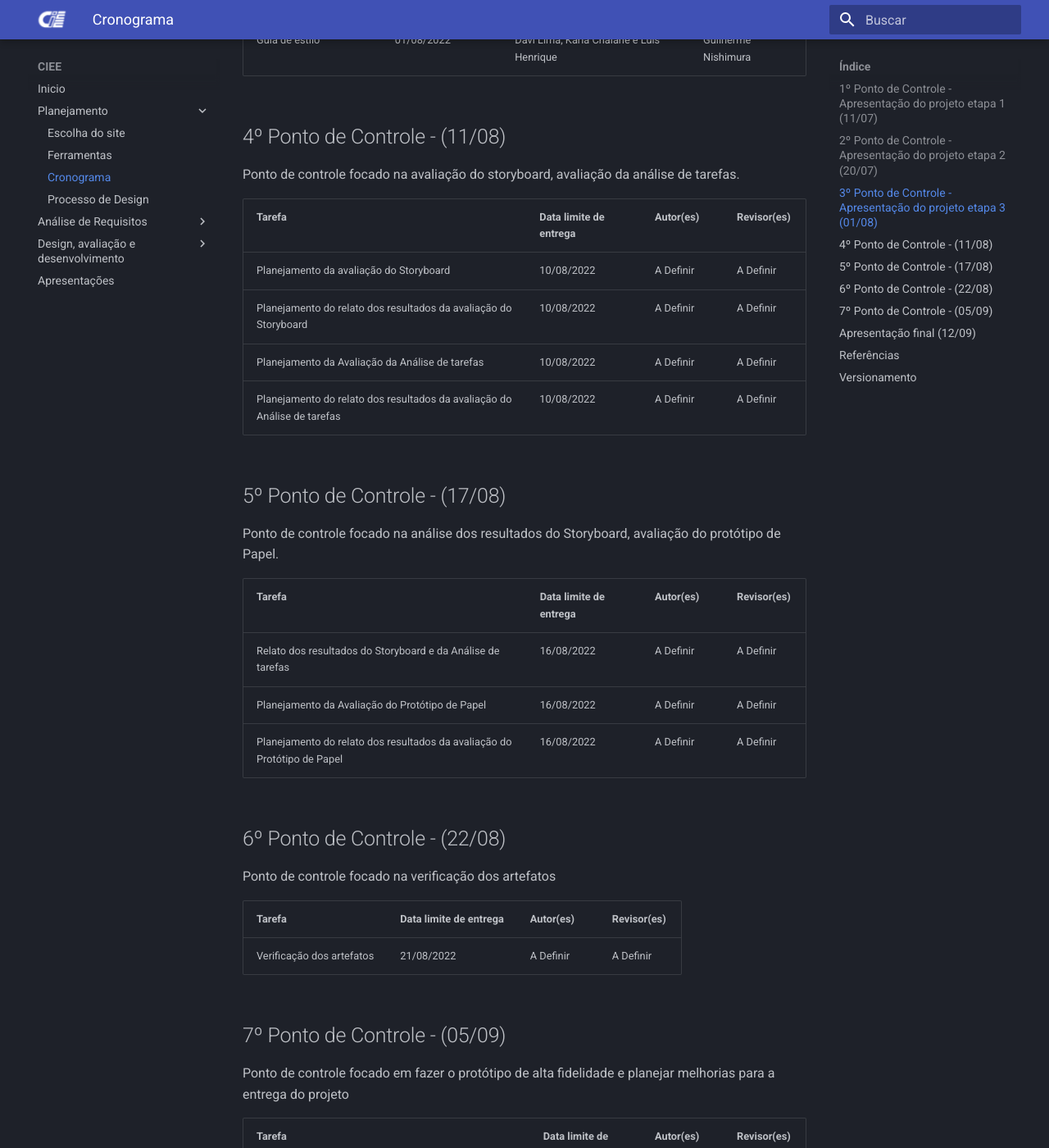
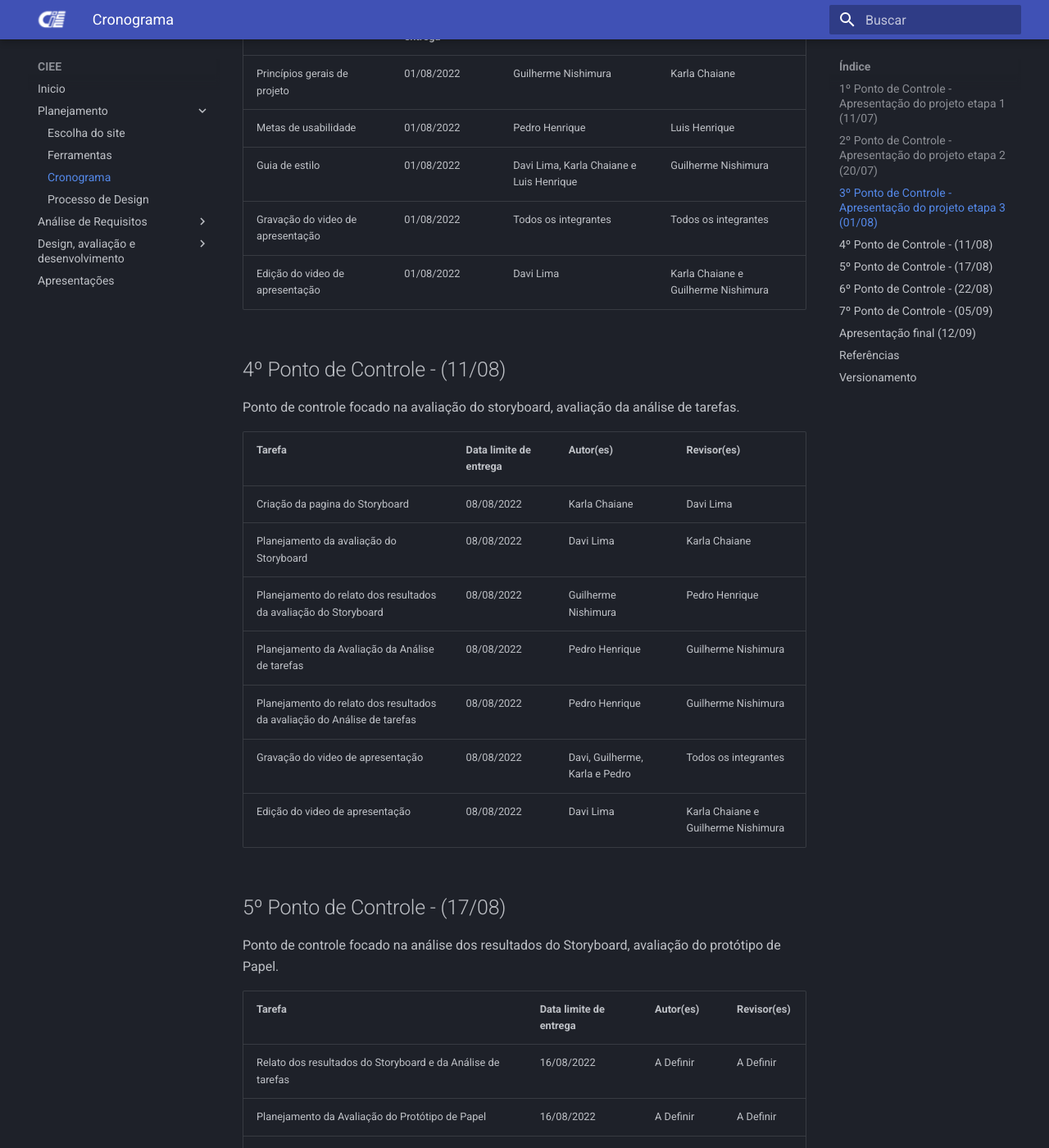
Before and after one commit to JoaoGElvas/2022.1-CIEE, an MkDocs documentation site: the page built from docs/planejamento/cronograma.md, in a window 1280 px wide and 1400 px high, scrolled down 1894 px. Shown: the whole window at 82% size. Built offline with MkDocs 1.6.1 and Material for MkDocs 9.7.7, drawn with Linux system fonts in a browser that asks for light colours; some of the changed text lies outside the part shown.

Commit message:
cronograma entrega 4

```diff
--- a/docs/planejamento/cronograma.md
+++ b/docs/planejamento/cronograma.md
@@ -18,7 +18,8 @@ Ponto de controle focado em avaliar o sistema, entender o problema, definir o es
 | Processo de Design                 | 11/07/2022             | Davi Lima                  | Karla Chaiane               |
 | Planejamento da equipe             | 11/07/2022             | Todos os integrantes       | Todos os integrantes        |
 | Planejamento do projeto            | 11/07/2022             | Todos os integrantes       | Todos os integrantes        |
-| Gravação do video de apresentação  | 11/07/2022             | Todos os integrantes       | Todos os integrantes        |
+| Gravação do video de apresentação | 11/07/2022        | Todos os integrantes            | Todos os integrantes         |
+| Edição do video de apresentação | 11/07/2022          | Guilherme Nishimura             | Karla Chaiane e Davi Lima    |
 
 ## 2º Ponto de Controle - Apresentação do projeto etapa 2 (20/07)
 
@@ -30,7 +31,8 @@ Ponto de controle com foco em identificar nosso usuário, fazer a análise de ta
 | Personas                      | 20/07/2022             | Guilherme Nishimura             |               Karla Chaiane     |
 | Análise de tarefas do usuário | 20/07/2022             | Davi Lima e Karla Chaiane       |            Guilherme Nishimura  |
 | Aspectos Éticos de Pesquisa Envolvendo Pessoas         | 20/07/2022 | Pedro Henrique     |                   Luis Henrique |
-| Gravação do video de apresentação | 20/07/2022         | Todos os integrantes            | Todos os integrantes            |
+| Gravação do video de apresentação | 20/07/2022        | Todos os integrantes            | Todos os integrantes            |
+| Edição do video de apresentação | 20/07/2022          | Davi Lima            | Karla Chaiane e Guilherme Nishimura        |
 
 
 ## 3º Ponto de Controle - Apresentação do projeto etapa 3 (01/08)
@@ -41,7 +43,9 @@ Ponto de controle focado em metas de usabilidade, guias de estilo.
 | ---------------------------- | ---------------------- | ------------------------------- | ------------------------------- |
 | Princípios gerais de projeto | 01/08/2022             | Guilherme Nishimura             | Karla Chaiane |
 | Metas de usabilidade         | 01/08/2022             | Pedro Henrique                  | Luis Henrique  |
-| Guia de estilo               | 01/08/2022             |  Davi Lima, Karla Chaiane e Luis Henrique    | Guilherme Nishimura  |
+| Guia de estilo               | 01/08/2022             |  Davi Lima, Karla Chaiane e Luis Henrique    | Guilherme Nishimura |
+| Gravação do video de apresentação | 01/08/2022        | Todos os integrantes            | Todos os integrantes            |
+| Edição do video de apresentação | 01/08/2022          | Davi Lima            | Karla Chaiane e Guilherme Nishimura        |
 
 ## 4º Ponto de Controle - (11/08)
 
@@ -49,10 +53,13 @@ Ponto de controle focado na avaliação do storyboard, avaliação da análise d
 
 | Tarefa                                                                   | Data limite de entrega | Autor(es)                      | Revisor(es)    |
 | ------------------------------------------------------------------------ | ---------------------- | ------------------------------ | -------------- |
-| Planejamento da avaliação do Storyboard                                  | 10/08/2022             | A Definir | A Definir  |
-| Planejamento do relato dos resultados da avaliação do Storyboard         | 10/08/2022             | A Definir                 | A Definir |
-| Planejamento da Avaliação da Análise de tarefas                          | 10/08/2022             | A Definir                 | A Definir    |
-| Planejamento do relato dos resultados da avaliação do Análise de tarefas | 10/08/2022             | A Definir   | A Definir |
+| Criação da pagina do Storyboard                                          | 08/08/2022        | Karla Chaiane                  | Davi Lima      |
+| Planejamento da avaliação do Storyboard                                  | 08/08/2022        | Davi Lima                      | Karla Chaiane  |
+| Planejamento do relato dos resultados da avaliação do Storyboard         | 08/08/2022        | Guilherme Nishimura            | Pedro Henrique       |
+| Planejamento da Avaliação da Análise de tarefas                          | 08/08/2022        | Pedro Henrique                 | Guilherme Nishimura  |
+| Planejamento do relato dos resultados da avaliação do Análise de tarefas | 08/08/2022        | Pedro Henrique                 | Guilherme Nishimura  |
+| Gravação do video de apresentação                                        | 08/08/2022        | Davi, Guilherme, Karla e Pedro      | Todos os integrantes |
+| Edição do video de apresentação                                          | 08/08/2022        | Davi Lima            | Karla Chaiane e Guilherme Nishimura |
 
 ## 5º Ponto de Controle - (17/08)
 
```
